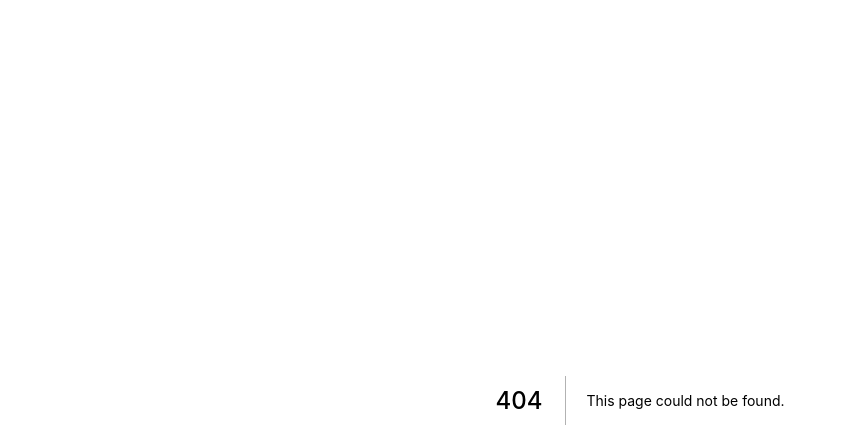
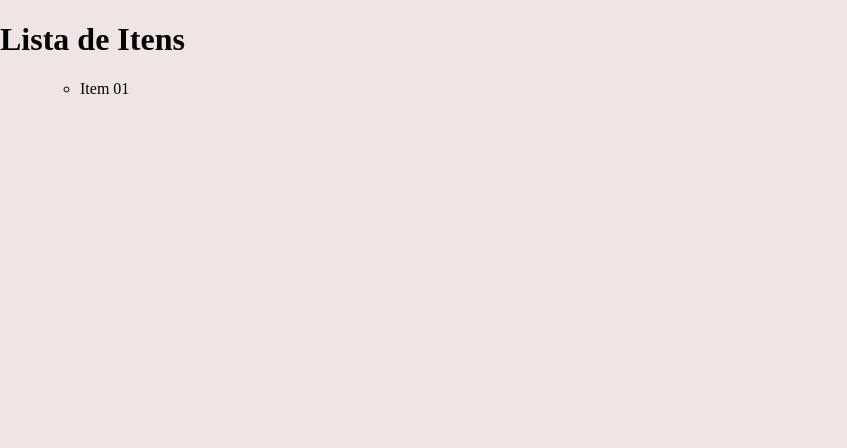
Before and after one commit to betosan83/review-react-nextjs, a Next.js app: page /basics/componenteComFilhos in a window 1280 px wide. Before the commit this address had no page. Shown: the top 448 px of the page, without its empty margins (0-847 px from the left). Built offline with nearby package versions, Linux system fonts and the light colour scheme.

Commit message:
Components communications.

```diff
--- /dev/null
+++ b/components/Item.jsx
@@ -0,0 +1,7 @@
+export default function Item(props) {
+    return (
+        <ul>
+            <li>{props.content}</li>
+        </ul>
+    )
+}
--- /dev/null
+++ b/components/Lista.jsx
@@ -0,0 +1,10 @@
+export default function Lista(props) {
+    return (
+        <div>
+            <h1>Lista de Itens</h1>
+            <ul>
+                {props.children}
+            </ul>
+        </div>
+    )
+}
--- /dev/null
+++ b/pages/basics/componenteComFilhos.jsx
@@ -0,0 +1,12 @@
+import Lista from '../../components/Lista'
+import Item from '../../components/Item'
+
+export default function componenteComFilhos() {
+    return(
+        <div>
+            <Lista>
+                <Item content='Item 01'></Item>
+            </Lista>
+        </div>
+    )
+}
--- a/styles/globals.css
+++ b/styles/globals.css
@@ -2,7 +2,7 @@ html,
 body {
   padding: 0;
   margin: 0;
-  background-color: #444;
+  background-color: #f0e5e5;
 }
 
 a {
```
Also changed, not shown: components/direta/Filho.jsx (added, +8 -0 lines), components/direta/Pai.jsx (added, +9 -0 lines), pages/comunicacao/direta.jsx (added, +8 -0 lines).
